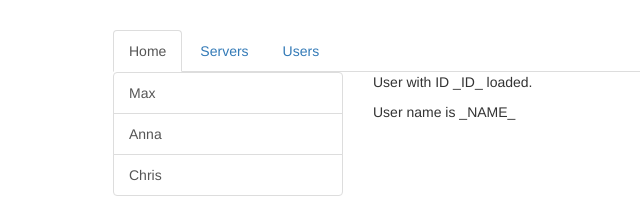
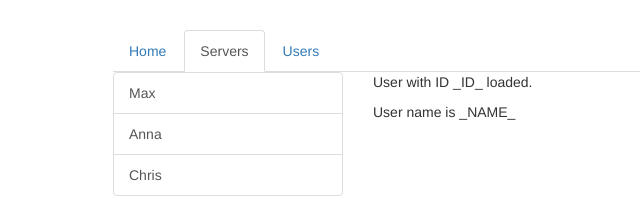
Before and after one commit to rodrigobmedeiros/Angular-TOPTAL-track, an Angular app in the folder angular-the-complete-guide-2023/routing-start/: page /users in a window 1280 px wide. Shown: the top 198 px of the page, without its empty margins (152-792 px from the left). Built offline with nearby package versions, Linux system fonts and the light colour scheme.

Commit message:
User routerLinkActivate to change tab status to active when clicked

```diff
--- a/angular-the-complete-guide-2023/routing-start/src/app/app.component.html
+++ b/angular-the-complete-guide-2023/routing-start/src/app/app.component.html
@@ -2,9 +2,9 @@
   <div class="row">
     <div class="col-xs-12 col-sm-10 col-md-8 col-sm-offset-1 col-md-offset-2">
       <ul class="nav nav-tabs">
-        <li role="presentation" [ngClass]="{active: menuName === 'Home'}"><a routerLink="/" (click)="setActive('Home')">Home</a></li>
-        <li role="presentation" [ngClass]="{active: menuName === 'Servers'}"><a routerLink="users/" (click)="setActive('Servers')">Servers</a></li>
-        <li role="presentation" [ngClass]="{active: menuName === 'Users'}"><a routerLink="servers/" (click)="setActive('Users')">Users</a></li>
+        <li role="presentation" routerLinkActive="active" [routerLinkActiveOptions]="{exact: true}"><a routerLink="/">Home</a></li>
+        <li role="presentation" routerLinkActive="active"><a routerLink="users/">Servers</a></li>
+        <li role="presentation" routerLinkActive="active"><a routerLink="servers/">Users</a></li>
       </ul>
     </div>
   </div>
--- a/angular-the-complete-guide-2023/routing-start/src/app/app.component.ts
+++ b/angular-the-complete-guide-2023/routing-start/src/app/app.component.ts
@@ -6,10 +6,4 @@ import { Component } from '@angular/core';
   styleUrls: ['./app.component.css']
 })
 export class AppComponent {
-
-  menuName: string = 'Home'
-
-  public setActive(menuName: string) {
-    this.menuName = menuName;
-  }
 }
```
